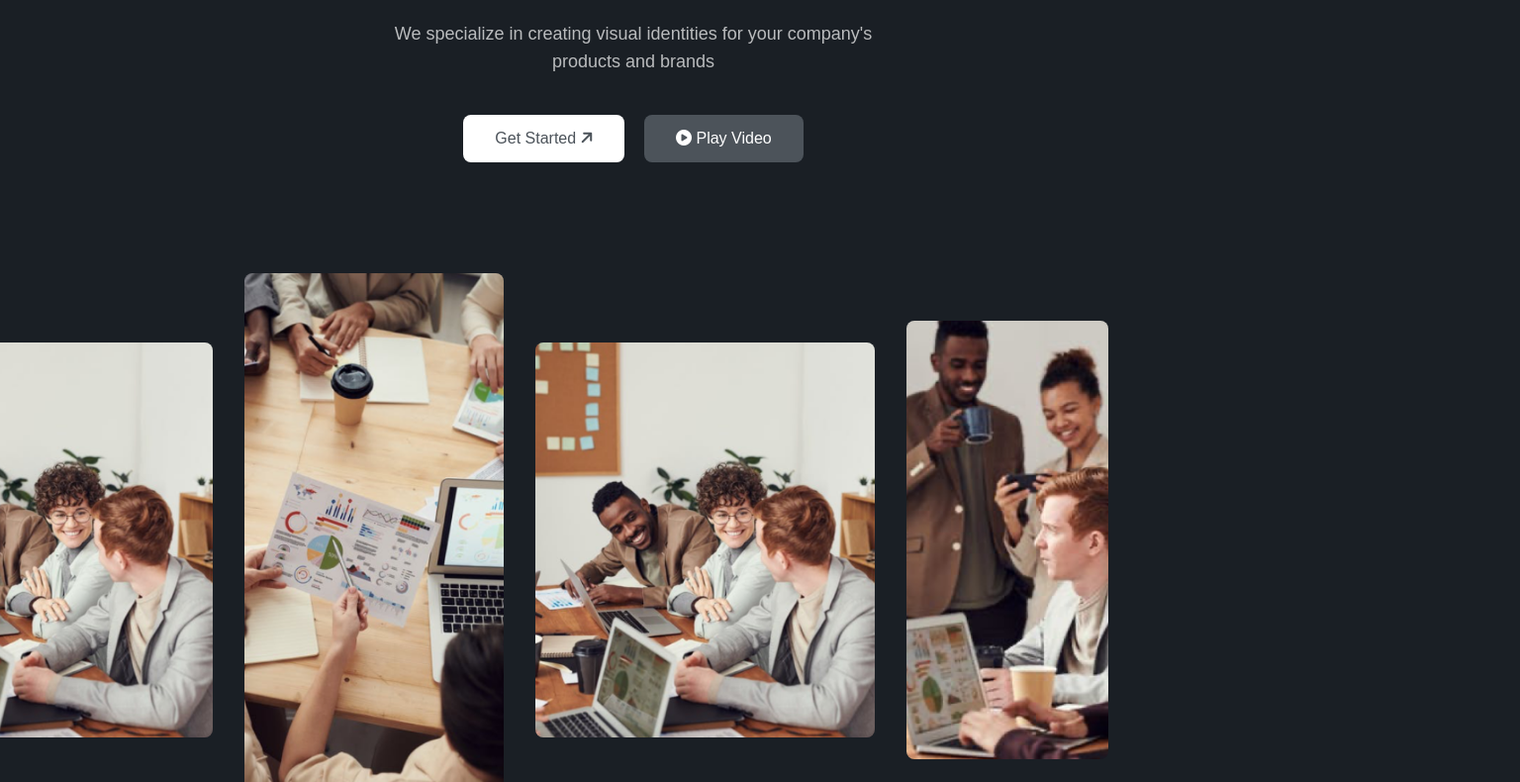
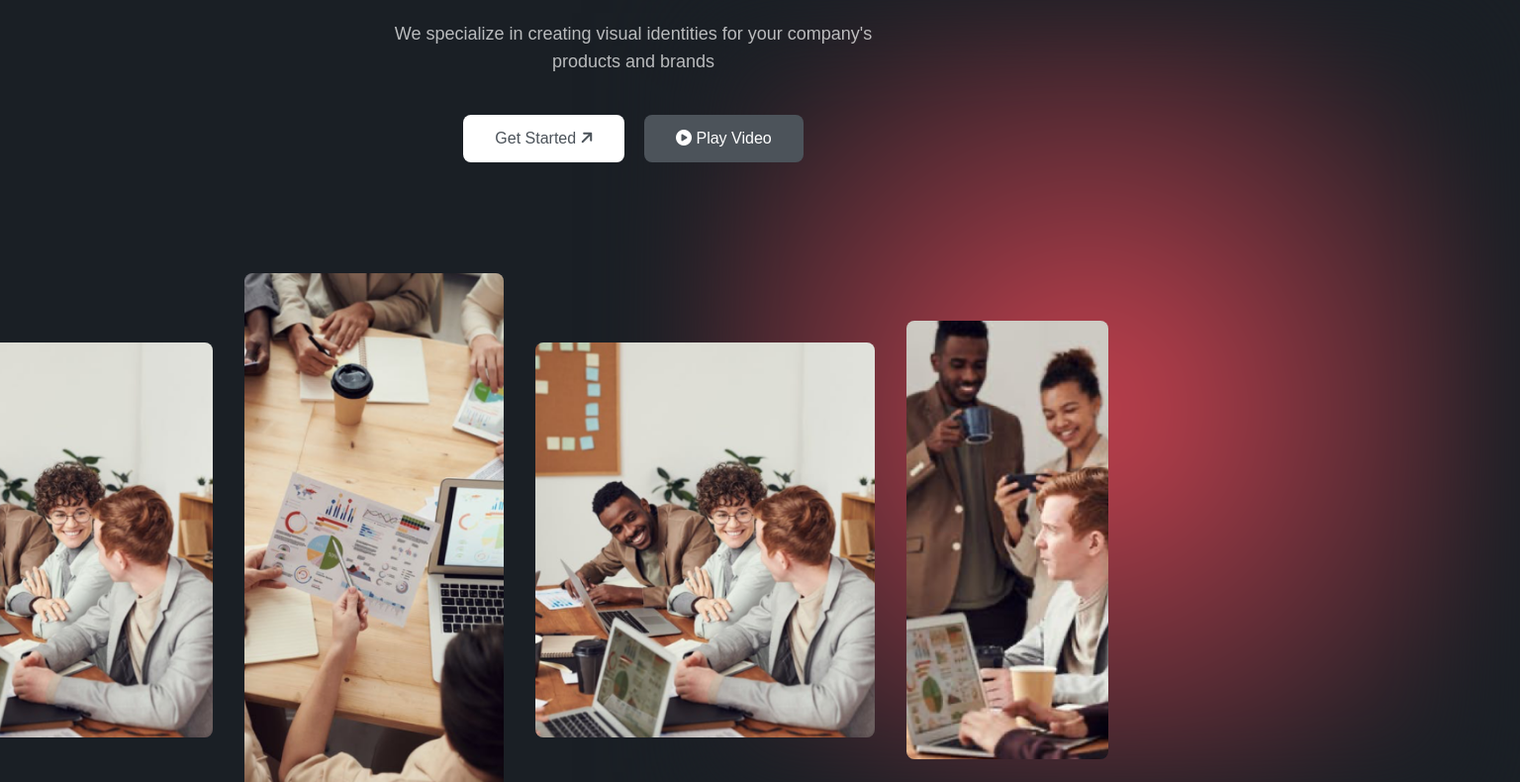
Before and after one commit to tony-coder-18/landing-page-website-dig-agency, a website: page index.html in a window 1280 px wide. Shown: the part 376-1166 px from the top of the page at 99% size, 1536 px wide, since content can reach past the window. Drawn offline with Linux system fonts and the light colour scheme.

Commit message:
add blur backgrounds

```diff
--- a/index.css
+++ b/index.css
@@ -58,3 +58,19 @@ p {
 .news-card {
     background-image: url("assets/img/newsletter-bg-img.png");
 }
+
+.blur-bg {
+    position: absolute;
+    z-index: -1;
+    width: 50rem;
+    height: 50rem;
+    background-image: radial-gradient(circle farthest-corner at 50% 50%, #B83E4B 10%, #1A1F25 83%);
+    filter: blur(50px);
+  }
+
+.blur-bg--right {
+    left: auto;
+    top: auto;
+    right: -17%;
+    bottom: 5%;
+}
--- a/index.html
+++ b/index.html
@@ -13,7 +13,7 @@
 
     <title>Landing Page</title>
 </head>
-<body id="home" class="bg-body text-txt text-base font-poppins">
+<body id="home" class="bg-body overflow-x-hidden text-txt text-base font-poppins">
     <header class="text-center">
             <div class="container mx-auto px-2 lg:px-5 py-6 w-full flex justify-between items-center">
                 <!-- Logo -->
@@ -43,7 +43,7 @@
             </div>
     </header>
 
-    <section class="text-center pt-16 lg:pt-28 pb-8 lg:pb-14" >
+    <section class="text-center pt-16 lg:pt-28 pb-8 lg:pb-14 relative" >
         <div class="container mx-auto px-2 lg:px-14 w-full">
             <h1 class="font-bold text-7xl mx-auto mb-10 title hero_title">Powerful and easy to use app creation platform</h1>
             <h2 class="mx-auto text-lg text-darker-txt mb-10 title hero_subtitle">We specialize in creating visual identities for your
@@ -83,10 +83,12 @@
             </div>
         </div>
 
+        <!-- Background Gradient -->
+        <div class="blur-bg blur-bg--right"></div>
     </section>
 
     <!-- Features Section -->
-    <section class="py-8 lg:py-14 overflow-x-hidden">
+    <section class="py-8 lg:py-14 relative">
         <div class="container mx-auto px-2 lg:px-32 w-full">
             <div class="mb-10">
                 <h2 class="text-5xl mb-8 feat_title">We bring everything that's required to build apps</h2>
@@ -149,9 +151,11 @@
 
             </div>
         </div>
+        <!-- Background Gradient -->
+        <div class="blur-bg"></div>
     </section>
 
-    <section class="py-8 lg:py-14">
+    <section class="py-8 lg:py-14 relative">
         <div class="container mx-auto px-2 lg:px-32 w-full">
             <div class="mb-10">
                 <h2 class="text-5xl mb-8 feat_title">
@@ -188,6 +192,9 @@
                 </article>
             </div>
         </div>
+
+        <!-- Background Gradient -->
+        <div class="blur-bg blur-bg--right"></div>
     </section>
 
     <!-- Testimonial Section -->
@@ -327,7 +334,7 @@
     </section>
 
     <!-- Newsletter Section -->
-    <section class="py-8 lg:py-14">
+    <section class="py-8 lg:py-14 relative">
         <div class="container mx-auto px-2 lg:px-32 w-full">
             <div class="w-full rounded-lg py-12 lg:py-20 px-8 lg:px-16 bg-no-repeat bg-cover blur-card news-card">
                 <h2 class="text-4xl lg:text-5xl mb-8 values_title">
@@ -354,6 +361,9 @@
                 </div>
             </div>
         </div>
+
+        <!-- Background Gradient -->
+        <div class="blur-bg blur-bg--right"></div>
     </section>
 
     <footer class="py-8 lg:py-14">
```
Also changed, not shown: tailwind.css.
